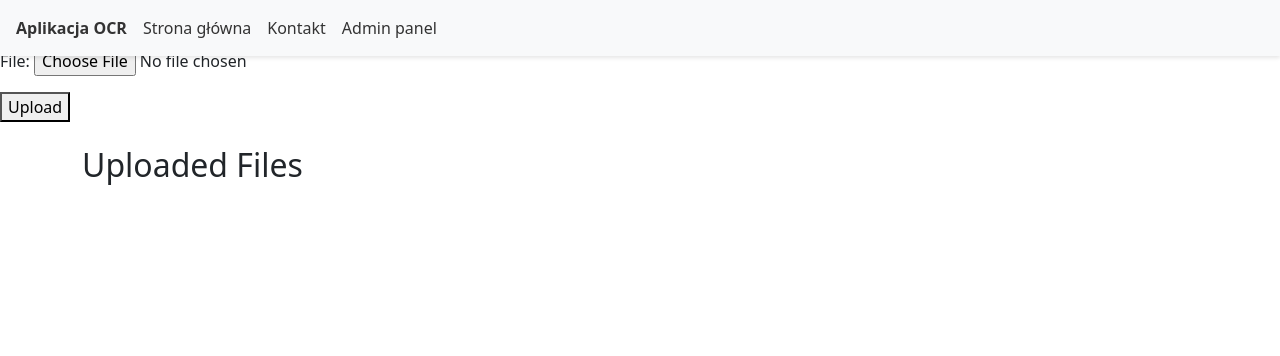
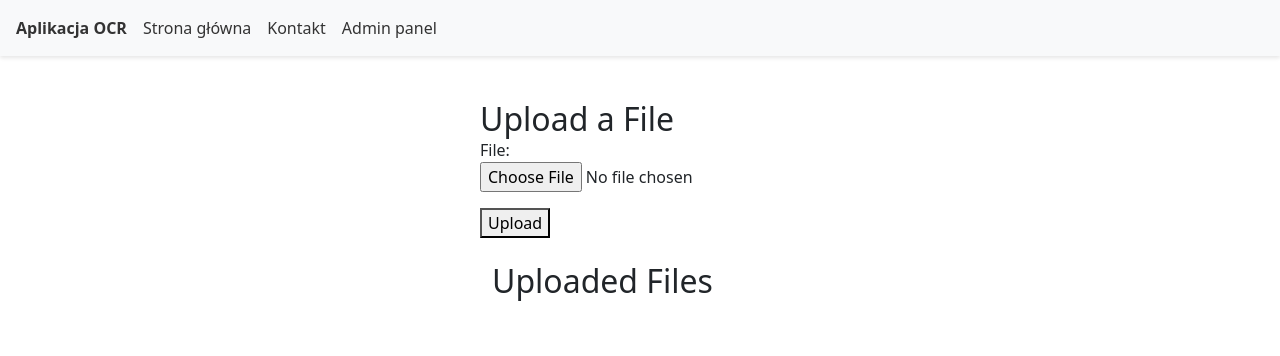
Before and after one commit to ABardWithAWard/io2025, a Django app: page /application/ in a window 1280 px wide. Shown: the top 356 px of the page. Run offline with Django 5.2, Linux system fonts and the light colour scheme; data that the repository does not hold is empty; some libraries are stand-ins or nearby versions.

Commit message:
Centered frontpage, added styling

```diff
--- a/ocr/application/templates/application/upload.html
+++ b/ocr/application/templates/application/upload.html
@@ -1,7 +1,20 @@
 {% extends "application/base.html" %}
 {% block specific_content %}
-<h2>Upload a File</h2>
-    <form method="post" enctype="multipart/form-data">
+<style>
+    .upload-container {
+    margin: auto;
+    margin-top: 100px;
+    width: 50%;
+    }
+
+    .container.mt-4 {
+    margin: auto;
+    width: 50%;
+    }
+</style>
+<div class="upload-container">
+<h2 style="margin: auto; width: 50%">Upload a File</h2>
+<form style="margin: auto; width: 50%" method="post" enctype="multipart/form-data">
     {% csrf_token %}
     {{ form.as_p }}
     <button type="submit">Upload</button>
@@ -9,7 +22,6 @@
 <div class="container mt-4">
     <h2 class="mb-3">Uploaded Files</h2>
     <ul class="list-group" id="file-list">
-
     </ul>
 </div>
 <script>
@@ -35,4 +47,5 @@
             .catch(error => console.error("Error fetching files:", error));
     });
 </script>
+</div>
 {% endblock specific_content %}
```
Lines whose indentation alone changed are shown as unchanged.
